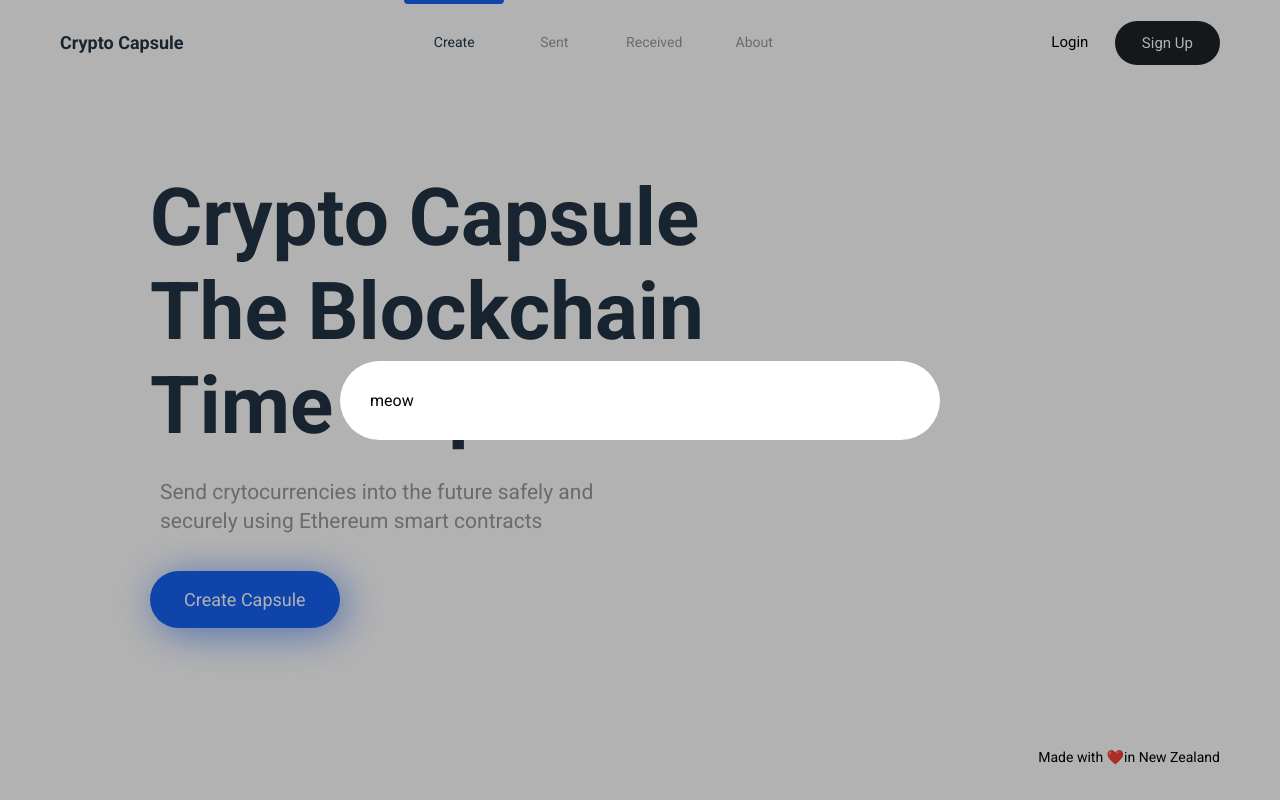
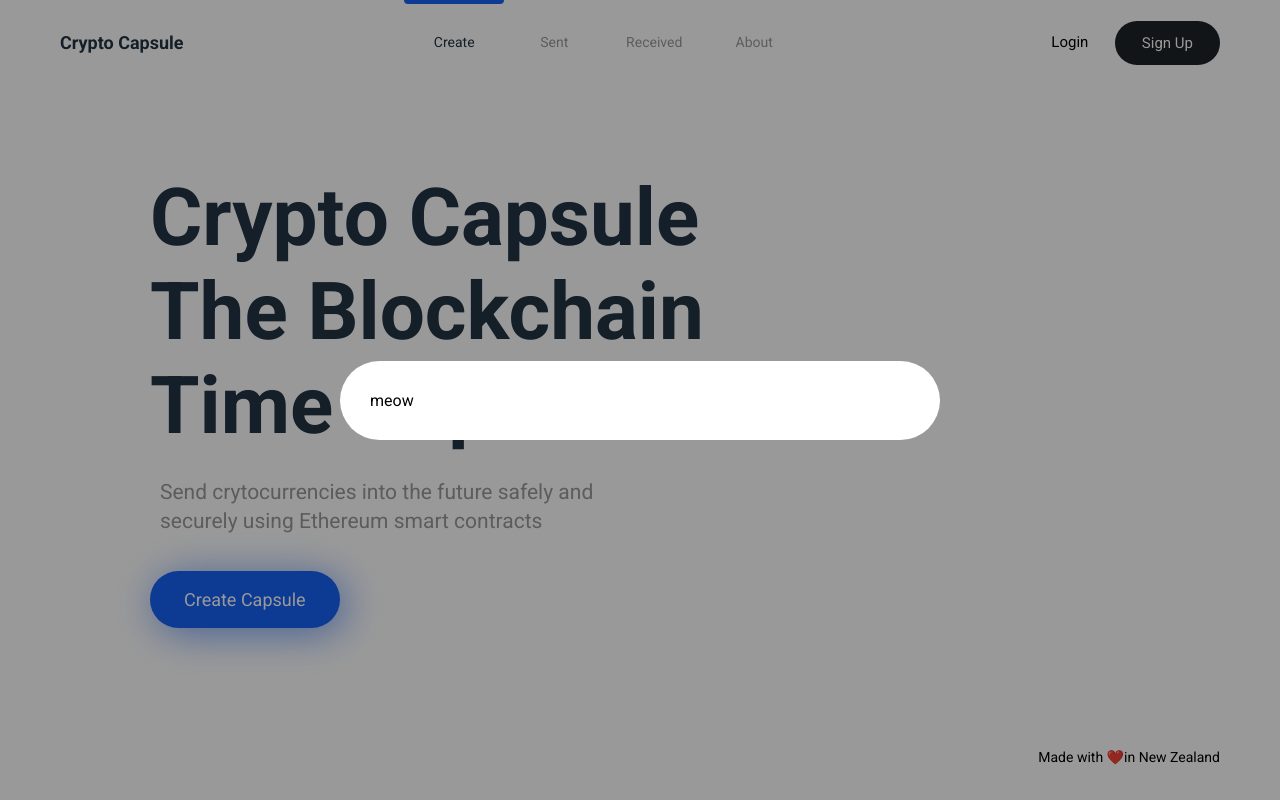
Before and after one commit to chase-manning/crypto-capsule, a React (Create React App) app in the folder website/: page / in a window 1280 px wide. Both pictures are taken after a click on the button "Create Capsule". Shown: the top 800 px of the page. Built offline with nearby package versions, Linux system fonts and the light colour scheme.

Commit message:
:lipsitck: darken popup background color

```diff
--- a/website/src/components/CreateCapsule.tsx
+++ b/website/src/components/CreateCapsule.tsx
@@ -8,7 +8,7 @@ const StyledCreateCapsule = styled.div`
   left: 0;
   width: 100%;
   height: 100%;
-  background-color: rgba(0, 0, 0, 0.3);
+  background-color: rgba(0, 0, 0, 0.4);
   display: flex;
   justify-content: center;
   align-items: center;
```
